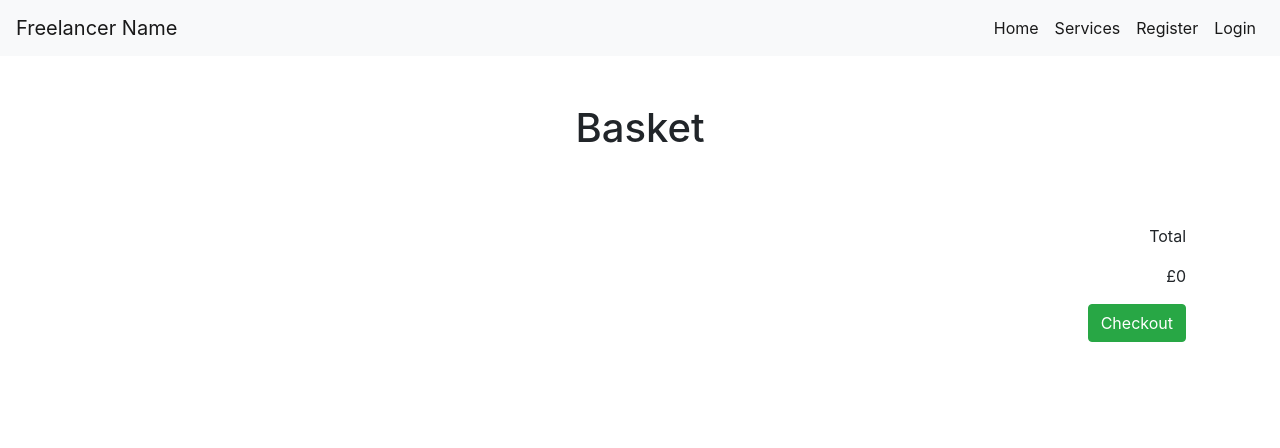
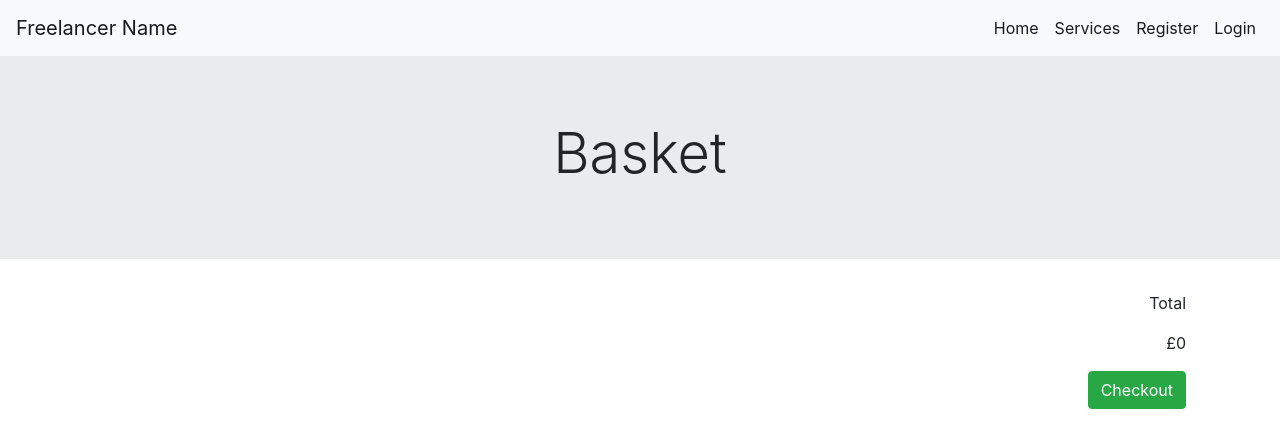
Before and after one commit to Code-Institute-Submissions/Freelance-Services, a Django app: a page that uses basket/templates/basket/basket.html in a window 1280 px wide. Shown: the top 448 px of the page. Run offline with Django 3.2, Linux system fonts and the light colour scheme; some libraries are stand-ins or nearby versions.

Commit message:
Added jumbotron

```diff
--- a/basket/templates/basket/basket.html
+++ b/basket/templates/basket/basket.html
@@ -1,8 +1,10 @@
 {% extends 'base.html'%}
 
 {% block content %}
-<div class="container p-5 text-center">
-    <h1>Basket</h1>
+<div class="jumbotron jumbotron-fluid">
+    <div class="container">
+        <h1 class="display-4 text-center">Basket</h1>
+    </div>
 </div>
 <div class="container">
     <ul class="list-unstyled">
```
